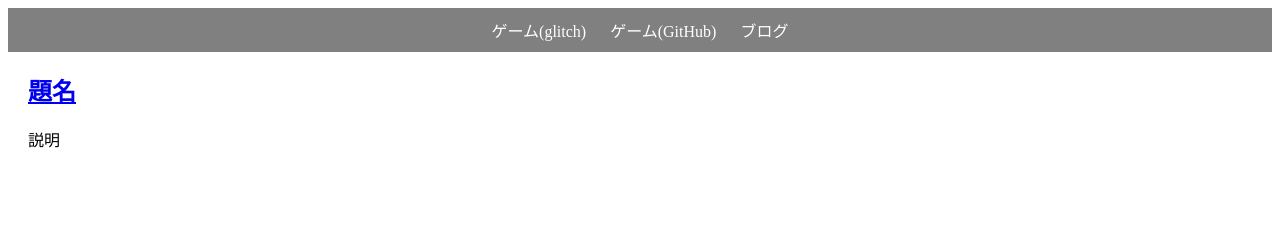
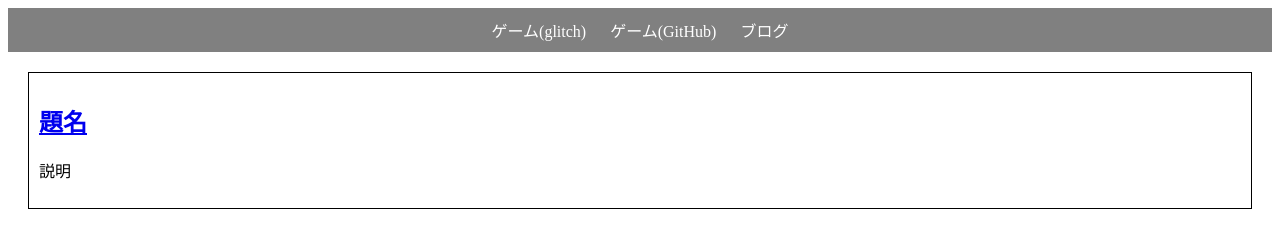
Before and after one commit to zyagaimooisii/lab, a plain HTML site: page index.html in a window 1280 px wide. Drawn offline with Linux system fonts and the light colour scheme.

Commit message:
Update index.html

```diff
--- a/index.html
+++ b/index.html
@@ -17,6 +17,8 @@
         }
         .section {
             margin-bottom: 20px;
+            border: 1px solid black;
+            padding: 10px;
         }
         .section h2 {
             color: blue;
```
